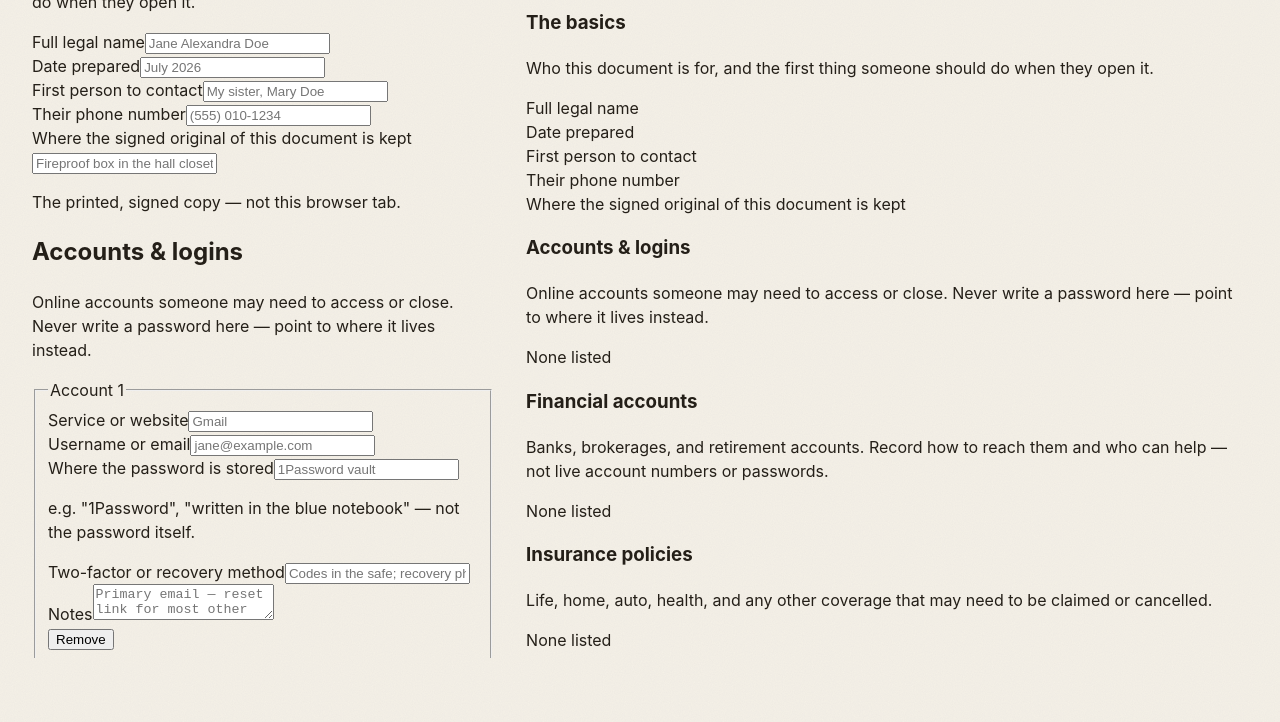
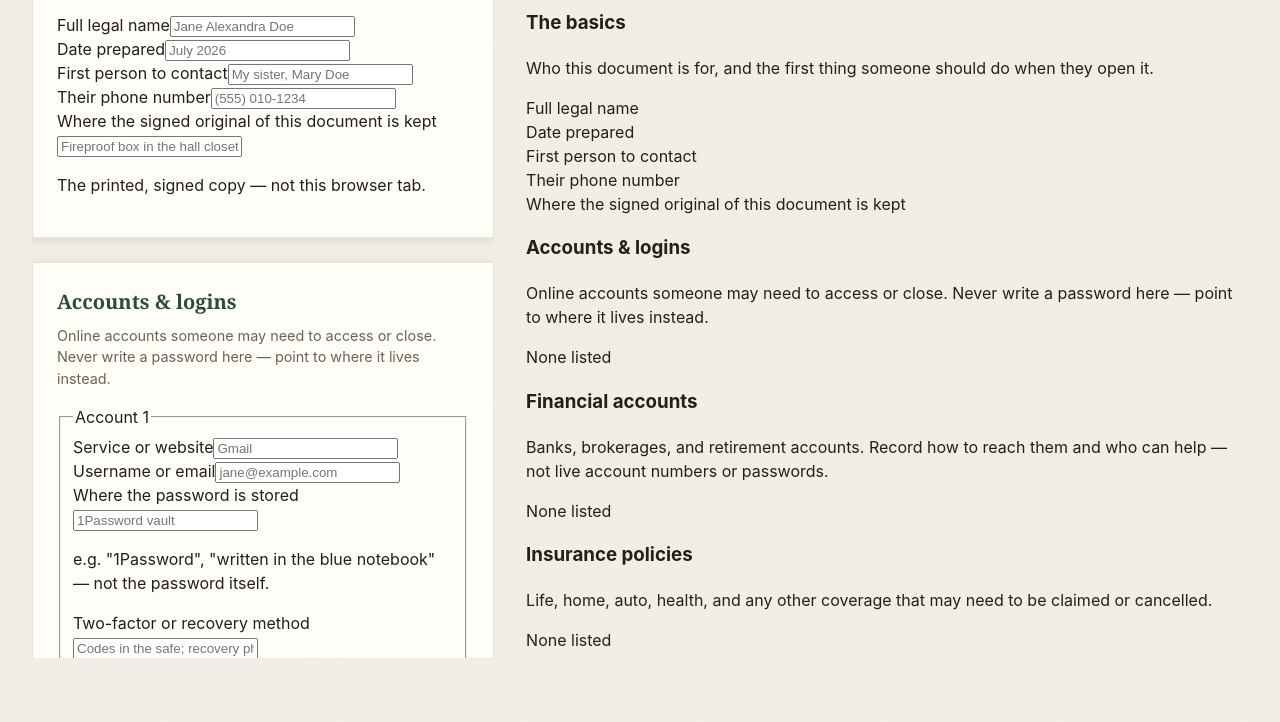
Before and after one commit to ctkrug/keyholder, a website with bundled scripts: page src/index.html in a window 1280 px wide. Shown: the part 368-1090 px from the top of the page. Built offline with nearby package versions, Linux system fonts and the light colour scheme; files whose address does not match are found by name.

Commit message:
feat(css): style the form-section cards
Each schema section renders as its own paper-lifted card (surface-1,
soft shadow, thin surface-2 border) with a Fraunces section title in the
ink-green support accent, keeping the form legible as a stack of distinct
questions rather than one long unbroken list.

```diff
--- a/src/css/style.css
+++ b/src/css/style.css
@@ -233,3 +233,34 @@ body {
     overflow-y: auto;
   }
 }
+
+/* Form section cards */
+
+.checklist-form {
+  display: flex;
+  flex-direction: column;
+  gap: var(--space-3);
+}
+
+.form-section {
+  padding: var(--space-3);
+  background: var(--surface-1);
+  border: 1px solid var(--surface-2);
+  border-radius: var(--radius-paper);
+  box-shadow: var(--shadow-paper);
+}
+
+.form-section__title {
+  margin: 0 0 var(--space-1);
+  font-family: var(--font-display);
+  font-weight: 600;
+  font-size: 1.25rem;
+  color: var(--accent-support);
+}
+
+.form-section__desc {
+  margin: 0 0 var(--space-2);
+  color: var(--text-muted);
+  font-size: 0.9rem;
+  max-width: 65ch;
+}
```
